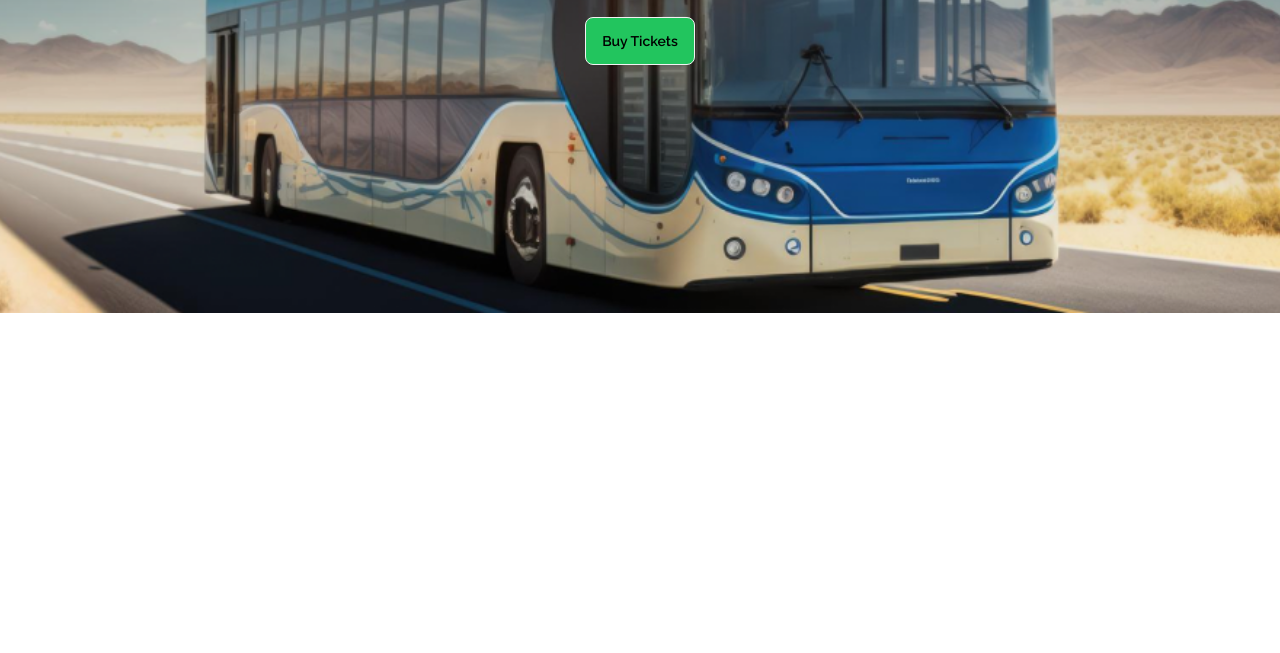
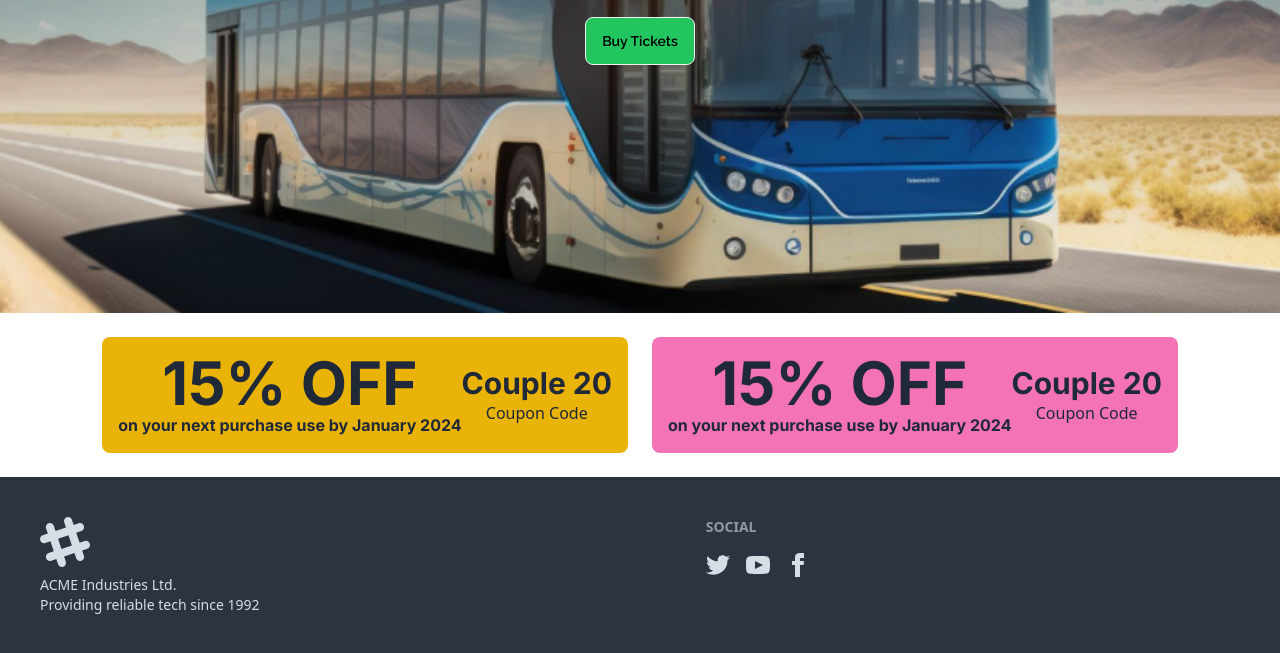
Before and after one commit to Xian08/B9A5, a plain HTML site: page index.html in a window 1280 px wide. Shown: the part 579-1232 px from the top of the page. Before the commit the page ends 908 px from the top, so only its background shows below. Drawn offline with nearby package versions, Linux system fonts and the light colour scheme.

Commit message:
finished

```diff
--- a/index.html
+++ b/index.html
@@ -58,13 +58,40 @@
           <!-- banner finished -->
     </header>
 
-    <main>
+    <main class="m-6">
+        <div class="flex items-center text-center justify-center items-center gap-6 ">
+            <div class="bg-yellow-500 flex items-center text-center p-4 rounded-lg">
+<div>                <h1 class="text-6xl font-bold font-inter">15% OFF</h1>
+    <p class="font-bold font-inter"> on your next purchase
+        use by January 2024</p></div>
+                    <div><h1 class="text-3xl font-bold font-inter">Couple 20</h1>
+                        <p>Coupon Code</p></div>
+            </div>
+            <div class="bg-pink-400 flex items-center text-center p-4 rounded-lg">
+                <div><h1 class="text-6xl font-bold font-inter">15% OFF</h1>
+                    <p class="font-bold font-inter"> on your next purchase
+                        use by January 2024</p></div>
+                        <div><h1 class="text-3xl font-bold font-inter">Couple 20</h1>
+                        <p>Coupon Code</p></div>
+            </div>
+        </div>
 
 
     </main>
 
-    <footer>
-
-    </footer>
+    <footer class="footer p-10 bg-neutral text-neutral-content">
+        <aside>
+          <svg width="50" height="50" viewBox="0 0 24 24" xmlns="http://www.w3.org/2000/svg" fill-rule="evenodd" clip-rule="evenodd" class="fill-current"><path d="M22.672 15.226l-2.432.811.841 2.515c.33 1.019-.209 2.127-1.23 2.456-1.15.325-2.148-.321-2.463-1.226l-.84-2.518-5.013 1.677.84 2.517c.391 1.203-.434 2.542-1.831 2.542-.88 0-1.601-.564-1.86-1.314l-.842-2.516-2.431.809c-1.135.328-2.145-.317-2.463-1.229-.329-1.018.211-2.127 1.231-2.456l2.432-.809-1.621-4.823-2.432.808c-1.355.384-2.558-.59-2.558-1.839 0-.817.509-1.582 1.327-1.846l2.433-.809-.842-2.515c-.33-1.02.211-2.129 1.232-2.458 1.02-.329 2.13.209 2.461 1.229l.842 2.515 5.011-1.677-.839-2.517c-.403-1.238.484-2.553 1.843-2.553.819 0 1.585.509 1.85 1.326l.841 2.517 2.431-.81c1.02-.33 2.131.211 2.461 1.229.332 1.018-.21 2.126-1.23 2.456l-2.433.809 1.622 4.823 2.433-.809c1.242-.401 2.557.484 2.557 1.838 0 .819-.51 1.583-1.328 1.847m-8.992-6.428l-5.01 1.675 1.619 4.828 5.011-1.674-1.62-4.829z"></path></svg>
+          <p>ACME Industries Ltd.<br>Providing reliable tech since 1992</p>
+        </aside>
+        <nav>
+          <h6 class="footer-title">Social</h6>
+          <div class="grid grid-flow-col gap-4">
+            <a><svg xmlns="http://www.w3.org/2000/svg" width="24" height="24" viewBox="0 0 24 24" class="fill-current"><path d="M24 4.557c-.883.392-1.832.656-2.828.775 1.017-.609 1.798-1.574 2.165-2.724-.951.564-2.005.974-3.127 1.195-.897-.957-2.178-1.555-3.594-1.555-3.179 0-5.515 2.966-4.797 6.045-4.091-.205-7.719-2.165-10.148-5.144-1.29 2.213-.669 5.108 1.523 6.574-.806-.026-1.566-.247-2.229-.616-.054 2.281 1.581 4.415 3.949 4.89-.693.188-1.452.232-2.224.084.626 1.956 2.444 3.379 4.6 3.419-2.07 1.623-4.678 2.348-7.29 2.04 2.179 1.397 4.768 2.212 7.548 2.212 9.142 0 14.307-7.721 13.995-14.646.962-.695 1.797-1.562 2.457-2.549z"></path></svg></a>
+            <a><svg xmlns="http://www.w3.org/2000/svg" width="24" height="24" viewBox="0 0 24 24" class="fill-current"><path d="M19.615 3.184c-3.604-.246-11.631-.245-15.23 0-3.897.266-4.356 2.62-4.385 8.816.029 6.185.484 8.549 4.385 8.816 3.6.245 11.626.246 15.23 0 3.897-.266 4.356-2.62 4.385-8.816-.029-6.185-.484-8.549-4.385-8.816zm-10.615 12.816v-8l8 3.993-8 4.007z"></path></svg></a>
+            <a><svg xmlns="http://www.w3.org/2000/svg" width="24" height="24" viewBox="0 0 24 24" class="fill-current"><path d="M9 8h-3v4h3v12h5v-12h3.642l.358-4h-4v-1.667c0-.955.192-1.333 1.115-1.333h2.885v-5h-3.808c-3.596 0-5.192 1.583-5.192 4.615v3.385z"></path></svg></a>
+          </div>
+        </nav>
+      </footer>
 </body>
 </html>
```
